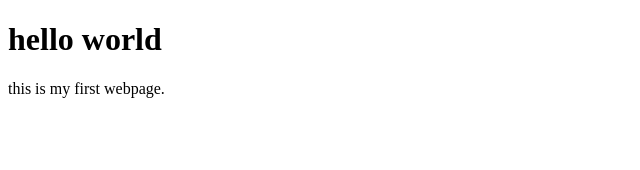
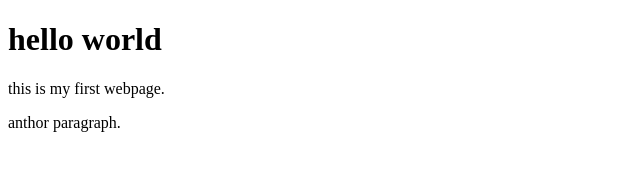
Before and after one commit to salahadin2/sandbox-promotions-website-p2-20220914.github.io, a plain HTML site: page index.html in a window 1280 px wide. Shown: the whole page, without its empty margins (0-640 px from the left). Drawn offline with Linux system fonts and the light colour scheme.

Commit message:
Update index.html

```diff
--- a/index.html
+++ b/index.html
@@ -6,5 +6,6 @@
 <body>
     <h1>hello world</h1>
      <p>this is my first webpage.</p>
+     <p>anthor paragraph.</p>
         </body>
   </html>
```
